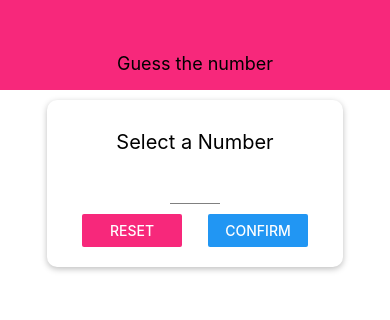
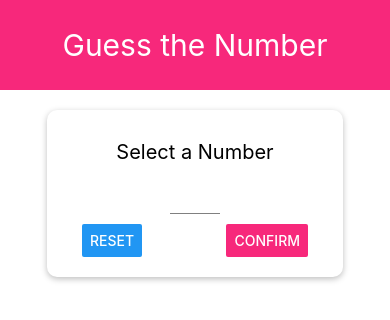
Before and after one commit to NanoAceves/NumberGuesser, a React Native app: screen / in a window 390 px wide. Shown: the top 320 px of the page. Built offline with nearby package versions, Linux system fonts and the light colour scheme.

Commit message:
Aki si sirve

```diff
--- a/App.js
+++ b/App.js
@@ -1,43 +1,61 @@
-import {useState} from 'react';
-import { StyleSheet, Text, View } from 'react-native';
-
+import {useState} from 'react'
+import { StyleSheet, Text, View, Button } from 'react-native';
 import Header from './components/Header';
-import GameOverScreen from './screens/GameOverScreen';
 import GameScreen from './screens/GameScreen';
 import StartGameScreen from './screens/StartGameScreen';
+import GameOverScreen from './screens/GameOverScreen';
+import Colors from './constants/Colors';
 
 export default function App() {
 
-  const [selectedNumber, setSelectedNumber]=useState(undefined)
-  const [numberOfGuesses, setNumberOfGuesses]=useState(0)
 
-  const gameOverHandler=(rounds)=>{
-    setNumberOfGuesses(rounds)
+  const [selectedNumber, setSelectedNumber] = useState(undefined);
+  const [numberOfGuesses, setNumberOfGuesses] = useState(0);
+  const [numberGuessed, setnumberGuessed] = useState(undefined);
+
+  const gameOverHandler = (rounds, numberGuessed) => {
+    setNumberOfGuesses(rounds);
+    setnumberGuessed(numberGuessed);
+  }
+
+  const restartGame = () => {
+    console.log("Restart");
+    setSelectedNumber(undefined);
+    setNumberOfGuesses(0);
   }
 
   const startGameHandler = (number) => {
+    console.log(number)
     setSelectedNumber(number);
   }
 
-  let content=<StartGameScreen onStartGame={startGameHandler}/>
-  if(selectedNumber && numberOfGuesses===0){
-    content=<GameScreen selectedNumber={selectedNumber} onGameOver={gameOverHandler}/>
-  }else if(selectedNumber && numberOfGuesses>0){
-    content=<GameOverScreen rounds={numberOfGuesses}/>
+  let content = <StartGameScreen onStartGame={startGameHandler}/>;
+
+  if( selectedNumber && numberOfGuesses === 0 ) {
+    content = <GameScreen selectedNumber={selectedNumber} onGameOver={gameOverHandler} />
+  } else if ( selectedNumber && numberOfGuesses > 0 ) {
+    content = <GameOverScreen rounds={numberOfGuesses} numberGuessed={numberGuessed} onRestartGame={restartGame}/>
   }
+
 
 
   return (
     <View style={styles.screen}>
-      <Header title={"Guess the number"}/>
+      <Header title={"Guess the Number"} />
       {content}
+      {/*selectedNumber === undefined && <StartGameScreen/>}
+      {selectedNumber !== undefined && <GameScreen/>*/}
     </View>
+
   );
 }
 
 const styles = StyleSheet.create({
   screen: {
-    flexDirection:'column',
+    flexDirection: 'column',
     flex: 1
   },
+  button:{
+    with: 100,
+},
 });
--- a/components/Card.js
+++ b/components/Card.js
@@ -1,27 +1,26 @@
 import React from 'react'
-import { StyleSheet, View} from 'react-native';
-import Colors from '../constants/colors';
-
+import { View, StyleSheet } from "react-native";
+import Colors from '../constants/Colors';
 
 const Card = ({children, style}) => {
   return <View style={[styles.card, style]}>{children}</View>
 }
 
 const styles = StyleSheet.create({
-
-    card:{
-        width:300,
-        maxWidth:'80%',
-        alignItems:'center',
-        shadowColor:'black',
-        shadowOffset:{width:0, height:2},
-        shadowOpacity:.26,
-        shadowRadius:6,
-        backgroundColor:'white',
-        elevation:5,
-        padding:20,
-        borderRadius:10
+    card: {
+        width: 300,
+        margin: 10,
+        maxWidth: '80%',
+        alignItems: 'center',
+        shadowColor: 'black',
+        shadowOffset: {width: 0, height: 2},
+        shadowOpacity: .26,
+        shadowRadius: 6,
+        backgroundColor: 'white',
+        elevation: 5, //Only Android
+        padding: 20,
+        borderRadius: 10
     },
-  });
+})
 
 export default Card;
--- a/components/Header.js
+++ b/components/Header.js
@@ -1,25 +1,25 @@
 import { StyleSheet, Text, View } from 'react-native';
-import Colors from '../constants/colors';
-const Header = ({title}) => {
-  return (
-      <View style={styles.header}>
-          <Text style={styles.headerTitle}>{title}</Text>
-      </View>
-  )
+import Colors from '../constants/Colors';
+
+const Header = ({ title }) => {
+    return (
+        <View style={styles.header}>
+            <Text style={styles.headerTitle}>{title}</Text>
+        </View>
+    );
 }
+
 const styles = StyleSheet.create({
     header: {
-        width:'100%',
-        height:90,
-        paddingTop: 36,
+        width: '100%',
+        height: 90,
         backgroundColor: Colors.primary,
-        alignItems:'center',
-        justifyContent:'center'
+        justifyContent: 'center', //Centered vertically
+        alignItems: 'center', // Centered horizontally
     },
-    headerTitle:{
-        color:'black',
-        fontSize:18,
-
+    headerTitle: {
+        color: 'white',
+        fontSize: 30,
     }
 });
 
--- a/components/Input.js
+++ b/components/Input.js
@@ -1,20 +1,21 @@
 import React from 'react'
-import { StyleSheet, TextInput} from 'react-native';
+import { StyleSheet, TextInput } from "react-native";
 
 const Input = (props) => {
   return <TextInput
-    {...props}
-    style={[styles.input, props.style]}
-  />
+        //Todos los props que se pasen, ponlos aqui
+        {...props}
+        style={[styles.input, props.style]}
+    />
 }
 
 const styles = StyleSheet.create({
     input: {
-        height:30,
-        borderBottomColor:'grey',
-        marginVertical:10,
-        borderBottomWidth:1,
-    },
-  });
+        height: 30,
+        borderBottomColor: 'grey',
+        marginVertical: 10,
+        borderBottomWidth: 1,
+    }
+})
 
 export default Input
--- /dev/null
+++ b/hooks/useFetchpokemon.js
@@ -0,0 +1,19 @@
+import { urls } from "../constants/constants";
+
+export const useFetchPokemon = async ( dexNum ) => {
+    // const resp2 = fetch(`${urls.pokemonPath}/${deluxe}`)
+    const response = await fetch(`${urls.pokemonPath}/${dexNum}`)
+    console.log('response', response)
+    const data = await response.json()
+    const { name, sprites : { front_default : img} } = data
+    console.log('data', data);
+
+    console.log('img', img);
+
+    return [
+        name,
+        img
+    ]
+
+    //return data;
+}
--- a/screens/GameOverScreen.js
+++ b/screens/GameOverScreen.js
@@ -1,20 +1,54 @@
 import React from 'react'
-import { Button, StyleSheet, Text, View } from 'react-native';
+import { Button, StyleSheet, Text, TextInput, View } from "react-native";
+import Card from '../components/Card';
+import Colors from '../constants/Colors';
 
-const GameOverScreen = ({rounds}) => {
+const restart = (rounds) => {
+    rounds = -1;
+    console.log(rounds)
+  }
+
+const GameOverScreen = ({rounds, numberGuessed, onRestartGame}) => {
   return (
       <View style={styles.screen}>
-          <Text>The game is over</Text>
-          <Text>Took me: {rounds} rounds</Text>
+          <Card style={styles.gameOverBox}>
+            <Text style={styles.gameOverTitle}>Game Over</Text>
+            <Text>Guessed:</Text>
+            <Text style={styles.gameOverMsg}>{numberGuessed}</Text>
+            <Text>Took: {rounds} rounds</Text>
+          </Card>
+          <View>
+              <Button
+                title="Restart"
+                style={styles.button}
+                color={Colors.secondary}
+                onPress ={() => {onRestartGame()}}
+               />
+          </View>
       </View>
-  )
+    )
 }
+
 const styles = StyleSheet.create({
     screen: {
-        flex:1,
-        padding:10,
-        alignItems:'center',
+        flex: 1,
+        padding: 10,
+        alignItems: 'center'
     },
-  });
+    gameOverTitle: {
+        fontSize: 26,
+        color: Colors.secondary,
+        margin: 15,
+        textAlign: 'center',
+    },
+    gameOverMsg: {
+        fontSize: 22,
+        color: Colors.primary,
+        margin: 10,
+    },
+    gameOverBox: {
+        shadowColor: Colors.tertiary,
+    },
+})
 
 export default GameOverScreen
--- a/screens/StartGameScreen.js
+++ b/screens/StartGameScreen.js
@@ -1,46 +1,58 @@
-import { StyleSheet, Text, View, TextInput, Button} from 'react-native';
-import { useState } from 'react'
+import { useState } from "react";
+import { Button, StyleSheet, Text, TextInput, View } from "react-native";
+import Card from "../components/Card";
+import Colors from "../constants/Colors";
+import Input from "../components/Input";
+import NumberContainer from "../components/NumberContainer";
 
-import Card from '../components/Card';
-import Colors from '../constants/colors';
-import Input from '../components/Input';
-import NumberContainer from '../components/NumberContainer';
+import { globalIndexes as limit } from "../constants/constants";
+import { useFetchPokemon } from "../hooks/useFetchpokemon";
 
-const StartGameScreen = ({onStartGame}) => {
-    const [confirmed, setConfirmed]=useState(false)
-    const [enteredValue, setEnteredValue]=useState('')
-    const [selectedNumber, setSelectedNumer]=useState(undefined)
+ const StartGameScreen = ({ onStartGame }) => {
 
-    const numberInputHandler=input=>(
-        setEnteredValue(input.replace(/[^0-9]/g, ''))
-    )
+    const [enteredValue, setEnteredValue] = useState('')
+    const [confirmed, setConfirmed] = useState(false)
+    const [selectedNumber, setSelectedNumber] = useState(undefined)
 
-    const resetInputHandler=()=>{
+    const [name, setName] = useState(undefined)
+
+    const numberInputHandler = input => {
+        setEnteredValue(input.replace(/[^0-9]/g, ''));
+    }
+
+    const resetInputHandler = () => {
         setEnteredValue('')
         setConfirmed(false)
     }
-    const confirmInputHandler=()=>{
-        const chosenNumber=parseInt(enteredValue)
-        if (isNaN(chosenNumber)||chosenNumber<=0||chosenNumber>99) return
 
+    const confirmInputHandler = () => {
+        const chosenNumber = parseInt(enteredValue);
+
+        if(isNaN(chosenNumber) || chosenNumber <= limit.MIN_INDEX || chosenNumber > limit.MAX_INDEX) return
         setConfirmed(true)
-        setSelectedNumer(chosenNumber)
+        setSelectedNumber(chosenNumber)
         setEnteredValue('')
+        setPokemon()
+    }
+
+    const setPokemon = async () => {
+        const [name] = await useFetchPokemon(enteredValue);
+        setName(name)
     }
 
     let confirmedOutput;
 
-    if (confirmed){
-        confirmedOutput=(
-            <Card style={styles.selectedContainer}>
-                <Text>You selected: </Text>
-                <NumberContainer>
-                    {selectedNumber}
-                </NumberContainer>
-                <Button title='Ready to start game?'
-                onPress={()=>onStartGame(selectedNumber)}/>
+    if(confirmed) {
+        confirmedOutput = (
+            <Card>
+                <Text>You selected:</Text>
+                <NumberContainer>{selectedNumber}</NumberContainer>
+                <Button
+                    title='Ready to start game?'
+                    onPress={ () => onStartGame(selectedNumber) }
+                    color={Colors.tertiary}
+                />
             </Card>
-
         )
     }
 
@@ -50,11 +62,11 @@ const StartGameScreen = ({onStartGame}) => {
             <Text style={styles.title}>Select a Number</Text>
             <Input
                 style={styles.input}
-                blurOnSubmit
+                blurOnSubmit //Android
                 autoCapitalize='none'
                 autoCorrect={false}
                 keyboardType="number-pad"
-                maxLen={2}
+                maxLenght={3}
                 onChangeText={numberInputHandler}
                 value={enteredValue}
             />
@@ -63,54 +75,55 @@ const StartGameScreen = ({onStartGame}) => {
                     <Button
                         style={styles.button}
                         title="Reset"
-                        color={Colors.primary}
-                        onPress={()=>{}}
+                        color={Colors.secondary}
+                        onPress={resetInputHandler}
                     />
                 </View>
-
                 <View style={styles.button}>
                     <Button
                         style={styles.button}
                         title="Confirm"
-                        color={Colors.secondary}
+                        color={Colors.primary}
                         onPress={confirmInputHandler}
                     />
                 </View>
             </View>
         </Card>
         {confirmedOutput}
+        {name}
      </View>
    )
  }
 
  const styles = StyleSheet.create({
+     selectedContainer: {
+         marginTop: 20,
+         alignItems: 'center',
+         justifyContent: 'center'
+     },
      screen: {
-      flex:1,
-      padding:10,
-      alignItems:'center'
+         flex: 1,
+         padding: 10,
+         alignItems: 'center'
      },
-  title:{
-      fontSize:20,
-      marginVertical:10,
+     title: {
+         fontSize: 20,
+         marginVertical: 10,
      },
      button:{
-      width:100,
+         with: 100,
      },
      buttonContainer:{
-      flexDirection:'row',
-      width:'100%',
-    justifyContent:'space-between',
-    paddingHorizontal:15,
+         flexDirection: 'row',
+         width: '100%',
+         justifyContent: 'space-between',
+         paddingHorizontal: 15,
      },
-  input:{
-      width:50,
-      textAlign:'center'
-  },
-  selectedContainer:{
-      marginTop:20,
-      alignItems:'center',
-      justifyContent:'center'
-  },
-});
+     input: {
+         width: 50,
+         textAlign: 'center'
+     }
 
-export default StartGameScreen
+ })
+
+ export default StartGameScreen;
```
Also changed, not shown: components/NumberContainer.js (+17 -17 lines), constants/constants.js (+13 -5 lines), screens/GameScreen.js (+51 -40 lines). Lines whose indentation alone changed are shown as unchanged.
